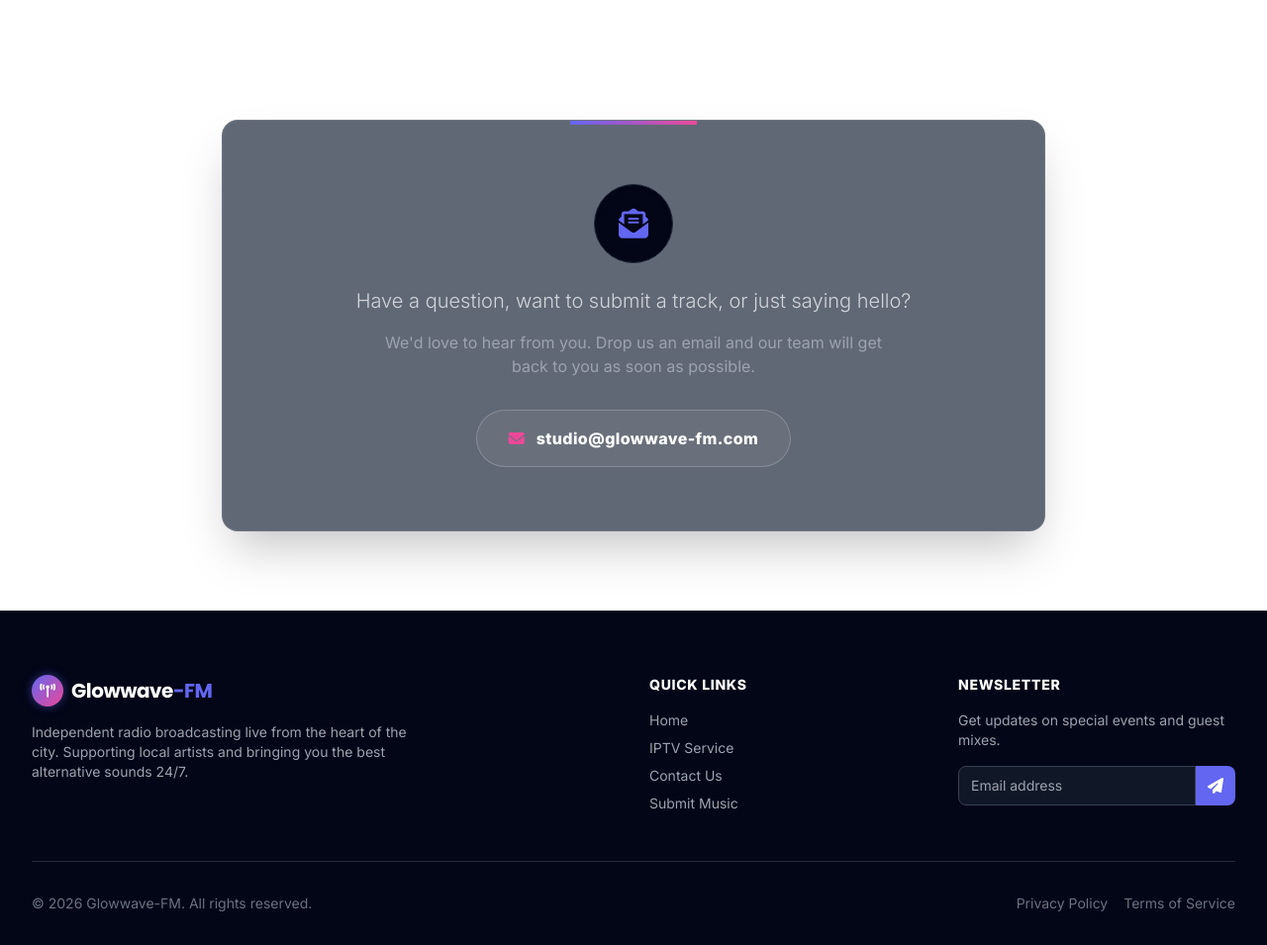
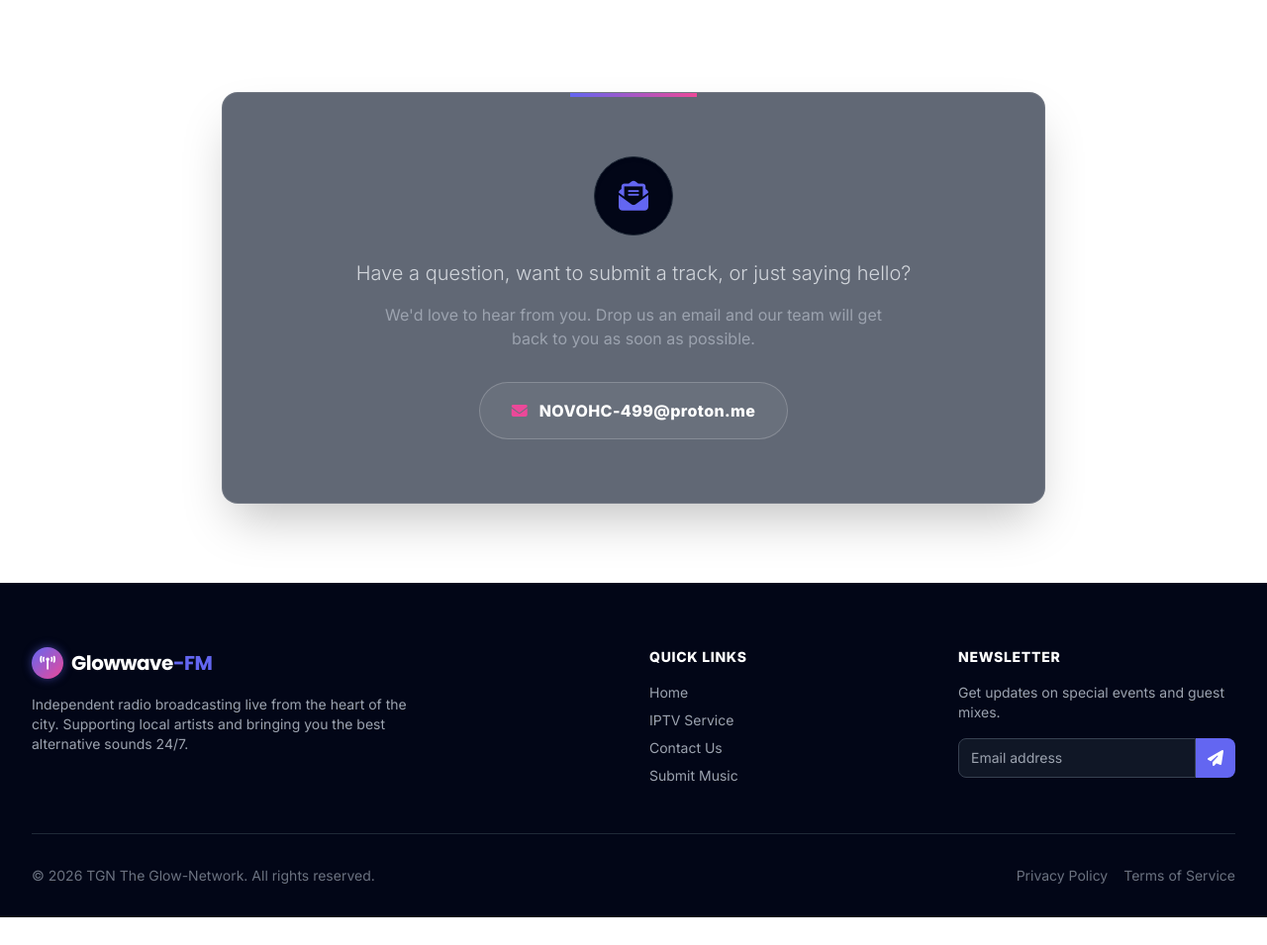
Before and after one commit to denomnomgamer-source/glowwave-FM, a plain HTML site: page index.html in a window 1280 px wide. Shown: the part 1198-2153 px from the top of the page at 99% size. After the commit the page ends 2125 px from the top, so only its background shows below. Drawn offline with nearby package versions, Linux system fonts and the light colour scheme.

Commit message:
index.html

```diff
--- a/index.html
+++ b/index.html
@@ -183,7 +183,7 @@
                         The City.
                     </h1>
                     <p class="mt-4 text-xl text-gray-400 max-w-2xl mx-auto lg:mx-0 mb-8 font-light">
-                        Broadcasting the best electronic, indie, and alternative beats. Tune in to Glowwave-FM and elevate your auditory experience.
+                        Broadcasting the best Music, 24bit FLAC. Tune in to Glowwave-FM and elevate your auditory experience.
                     </p>
                     <div class="flex flex-col sm:flex-row gap-4 justify-center lg:justify-start">
                         <button onclick="document.getElementById('player-section').scrollIntoView({behavior: 'smooth'})" class="bg-white text-darker hover:bg-gray-200 font-bold py-4 px-8 rounded-full shadow-[0_0_20px_rgba(255,255,255,0.3)] transition-transform transform hover:-translate-y-1 flex items-center justify-center gap-3">
@@ -275,17 +275,14 @@
                     </div>
                 </div>
 
-                <!-- Status Message -->
                 <p id="player-status" class="text-xs mt-6 text-gray-400 tracking-widest uppercase font-medium">Ready to play</p>
             </div>
 
 
             <audio id="radio-audio" preload="none">
-                <!-- Replace the 'src' value below with your actual radio stream link (.mp3, .aac, etc.) -->
                 <source id="audio-source" src="https://wavehub.uk/api/functions/stationStream?uuid=1cf33481-5bc1-4e66-a95f-9d5278542df1" type="audio/mpeg">
                 Your browser does not support the audio element.
             </audio>
-            <!-- ========================================== -->
 
         </div>
     </section>
@@ -308,15 +305,14 @@
                     We'd love to hear from you. Drop us an email and our team will get back to you as soon as possible.
                 </p>
 
-                <a href="mailto:studio@glowwave-fm.com" class="inline-flex items-center gap-3 bg-white/5 hover:bg-white/10 border border-white/20 text-white font-bold py-4 px-8 rounded-full transition-all duration-300 hover:border-primary/50 group">
+                <a href="mailto:NOVOHC-499@proton.me" class="inline-flex items-center gap-3 bg-white/5 hover:bg-white/10 border border-white/20 text-white font-bold py-4 px-8 rounded-full transition-all duration-300 hover:border-primary/50 group">
                     <i class="fa-solid fa-envelope text-secondary group-hover:scale-110 transition-transform"></i>
-                    <span class="tracking-wide">studio@glowwave-fm.com</span>
+                    <span class="tracking-wide">NOVOHC-499@proton.me</span>
                 </a>
             </div>
         </div>
     </section>
 
-    <!-- Footer -->
     <footer class="bg-darker pt-16 pb-8 border-t border-white/5 mt-auto">
         <div class="max-w-7xl mx-auto px-4 sm:px-6 lg:px-8">
             <div class="grid grid-cols-1 md:grid-cols-4 gap-12 md:gap-8 mb-12">
@@ -358,7 +354,7 @@
 
             <div class="border-t border-gray-800 pt-8 flex flex-col md:flex-row justify-between items-center gap-4">
                 <p class="text-gray-500 text-sm text-center md:text-left">
-                    &copy; 2026 Glowwave-FM. All rights reserved.
+                    &copy; 2026 TGN The Glow-Network. All rights reserved.
                 </p>
                 <div class="flex space-x-4 text-sm text-gray-500">
                     <a href="#" class="hover:text-white transition-colors">Privacy Policy</a>
```
